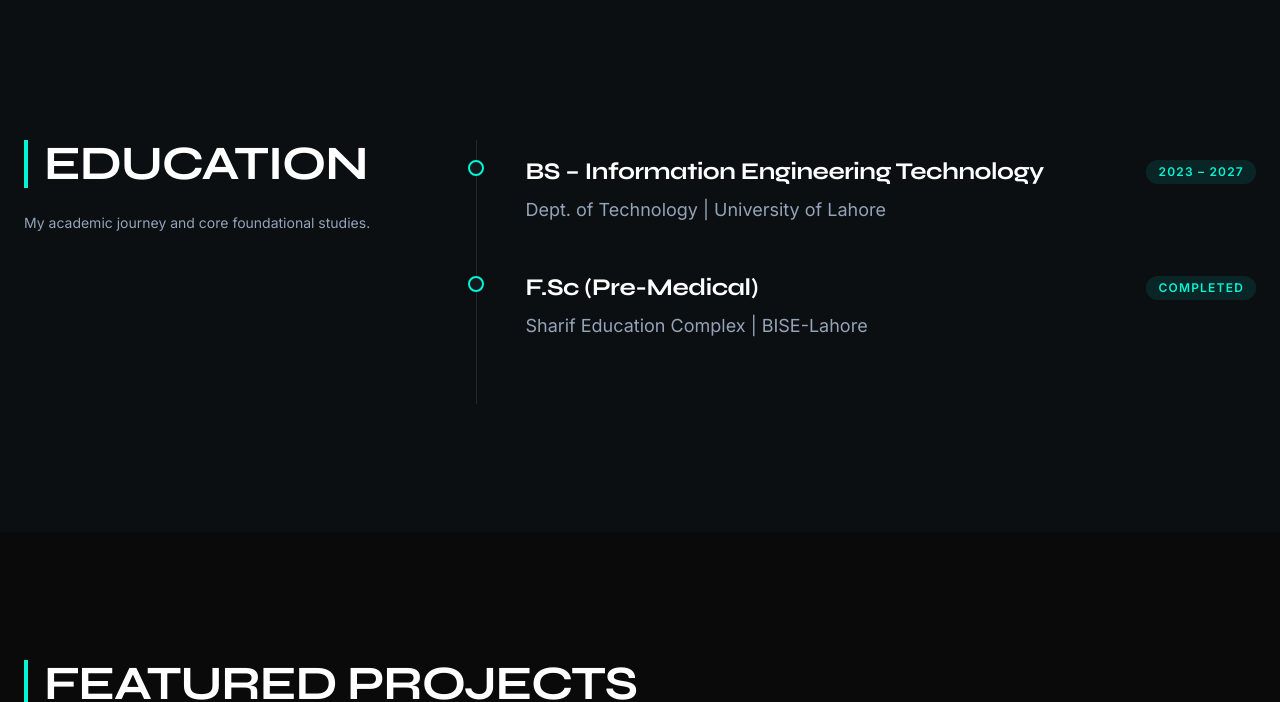
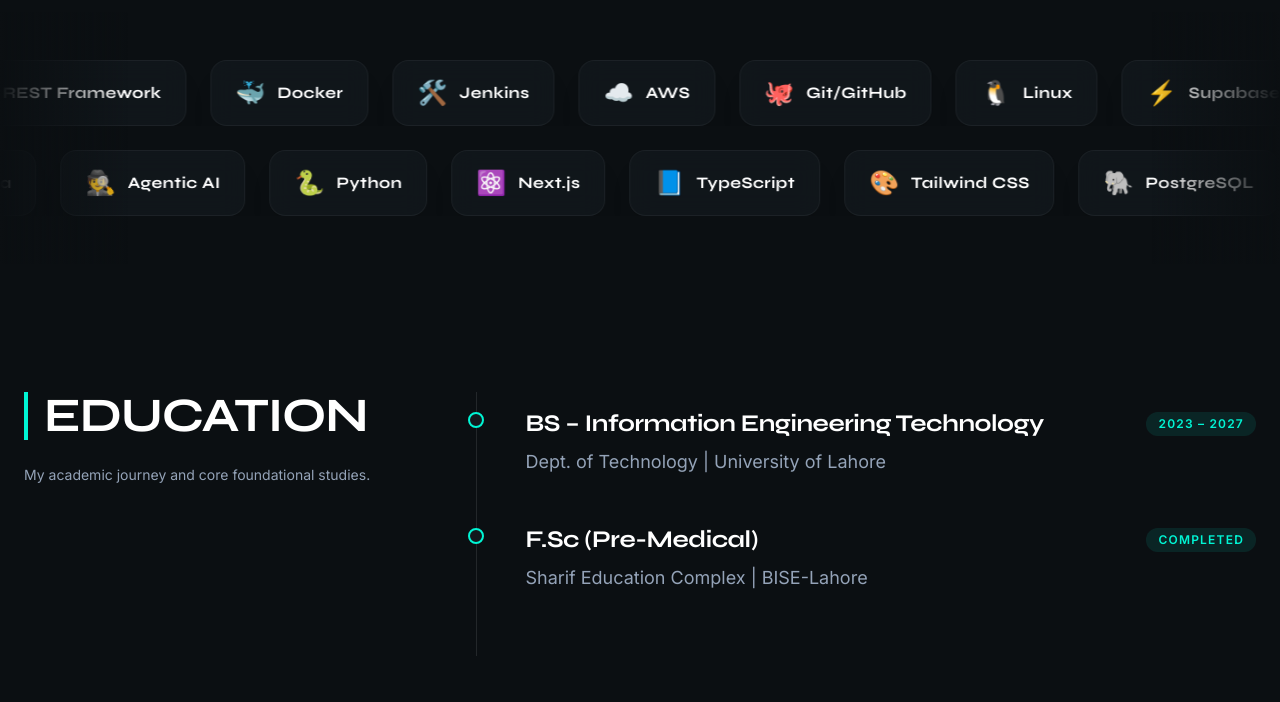
Before and after one commit to HaseebAhmad24-collab/portfolio, a Next.js app: page / in a window 1280 px wide. Shown: the part 1411-2113 px from the top of the page. Built offline with nearby package versions, Linux system fonts and the light colour scheme.

Commit message:
feat: added dual directional SkillsMarquee using react-fast-marquee

```diff
--- a/package.json
+++ b/package.json
@@ -15,6 +15,7 @@
     "next": "16.2.6",
     "react": "19.2.4",
     "react-dom": "19.2.4",
+    "react-fast-marquee": "^1.6.5",
     "tailwind-merge": "^3.6.0"
   },
   "devDependencies": {
--- a/src/app/page.tsx
+++ b/src/app/page.tsx
@@ -3,6 +3,7 @@
 import CustomCursor from "@/components/ui/CustomCursor";
 import Hero from "@/components/sections/Hero";
 import About from "@/components/sections/About";
+import SkillsMarquee from "@/components/sections/SkillsMarquee";
 import ProjectsBento from "@/components/sections/ProjectsBento";
 import Education from "@/components/sections/Education";
 
@@ -15,6 +16,7 @@
       <div className="flex flex-col min-h-screen">
         <Hero />
         <About />
+        <SkillsMarquee />
         <Education />
         <ProjectsBento />
         <Footer />
--- /dev/null
+++ b/src/components/sections/SkillsMarquee.tsx
@@ -0,0 +1,68 @@
+"use client";
+
+import Marquee from "react-fast-marquee";
+
+const row1 = [
+  { name: "Django", icon: "🐍" },
+  { name: "REST Framework", icon: "🔌" },
+  { name: "Docker", icon: "🐳" },
+  { name: "Jenkins", icon: "🛠️" },
+  { name: "AWS", icon: "☁️" },
+  { name: "Git/GitHub", icon: "🐙" },
+  { name: "Linux", icon: "🐧" },
+  { name: "Supabase", icon: "⚡" },
+  { name: "Vercel", icon: "▲" },
+  { name: "MySQL", icon: "🐬" },
+  { name: "Wazuh", icon: "🛡️" },
+  { name: "RAG", icon: "🧠" },
+  { name: "AI/ML", icon: "🤖" },
+  { name: "FastAPI", icon: "🚀" },
+  { name: "LangChain", icon: "🔗" }
+];
+
+const row2 = [
+  { name: "Python", icon: "🐍" },
+  { name: "Next.js", icon: "⚛️" },
+  { name: "TypeScript", icon: "📘" },
+  { name: "Tailwind CSS", icon: "🎨" },
+  { name: "PostgreSQL", icon: "🐘" },
+  { name: "Redis", icon: "🟥" },
+  { name: "CI/CD", icon: "🔄" },
+  { name: "SonarQube", icon: "🔍" },
+  { name: "EC2", icon: "💻" },
+  { name: "Vector DB", icon: "📊" },
+  { name: "Gemini API", icon: "✨" },
+  { name: "Prompt Engineering", icon: "💬" },
+  { name: "Framer Motion", icon: "🎭" },
+  { name: "Figma", icon: "🖋️" },
+  { name: "Agentic AI", icon: "🕵️" }
+];
+
+const SkillBadge = ({ skill }: { skill: { name: string; icon: string } }) => (
+  <div className="flex items-center gap-3 px-6 py-4 mx-3 rounded-2xl bg-[#12181D]/80 backdrop-blur-md border border-white/5 shadow-xl hover:border-[#00F5D4]/30 transition-colors duration-300">
+    <span className="text-2xl">{skill.icon}</span>
+    <span className="font-syne font-bold text-white tracking-wide">{skill.name}</span>
+  </div>
+);
+
+export default function SkillsMarquee() {
+  return (
+    <section className="py-12 bg-[#0B0F12] relative overflow-hidden flex flex-col gap-6">
+      {/* Background gradients for smooth edges */}
+      <div className="absolute left-0 top-0 bottom-0 w-16 md:w-32 bg-gradient-to-r from-[#0B0F12] to-transparent z-10 pointer-events-none" />
+      <div className="absolute right-0 top-0 bottom-0 w-16 md:w-32 bg-gradient-to-l from-[#0B0F12] to-transparent z-10 pointer-events-none" />
+
+      <Marquee speed={40} direction="left" pauseOnHover={false} className="overflow-hidden">
+        {row1.map((skill, index) => (
+          <SkillBadge key={`r1-${index}`} skill={skill} />
+        ))}
+      </Marquee>
+
+      <Marquee speed={40} direction="right" pauseOnHover={false} className="overflow-hidden">
+        {row2.map((skill, index) => (
+          <SkillBadge key={`r2-${index}`} skill={skill} />
+        ))}
+      </Marquee>
+    </section>
+  );
+}
```
Also changed, not shown: 1 other file (tests, documents, lock files or other folders).
